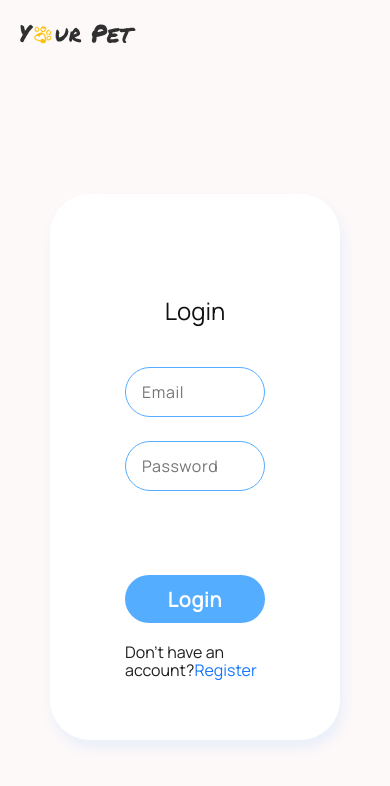
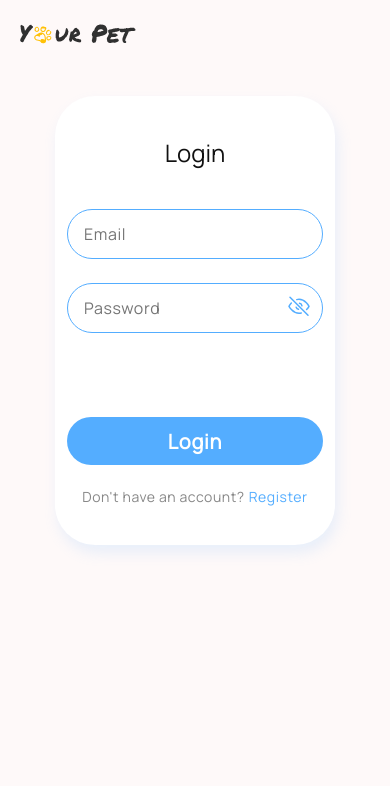
Before and after one commit to VKoshovec/gr05-yourpet-frontend, a React (Create React App) app: page /login in a window 390 px wide. Shown: the top 786 px of the page. Built offline with nearby package versions, Linux system fonts and the light colour scheme; some icons are missing.

Commit message:
add tablet styles and Toast Container

```diff
--- a/src/components/App.jsx
+++ b/src/components/App.jsx
@@ -1,8 +1,24 @@
 import Router from './Router.jsx';
+import { ToastContainer } from 'react-toastify';
+import 'react-toastify/dist/ReactToastify.css';
 
 const App = () => {
   return (
-    <Router />
+    <>
+      <Router />
+      <ToastContainer
+        position="top-right"
+        autoClose={500}
+        hideProgressBar={false}
+        newestOnTop={false}
+        closeOnClick
+        rtl={false}
+        pauseOnFocusLoss
+        draggable
+        pauseOnHover
+        theme="light"
+      />
+    </>
   );
 };
 
--- a/src/components/Forms/LoginForm.jsx
+++ b/src/components/Forms/LoginForm.jsx
@@ -51,12 +51,13 @@ export const LoginForm = () => {
                   name="password"
                   type="password"
                   placeholder="Password"
+                  isShow
                 />
               </div>
               <MainButton>Login</MainButton>
-              <div className="singin__link--wrap">
+              <div className={css.singinLinkWrap}>
                 Don't have an account?
-                <Link className="singIn__link" to="/register">
+                <Link className={css.singinLink} to="/register">
                   Register
                 </Link>
               </div>
--- a/src/components/Forms/LoginForm.module.scss
+++ b/src/components/Forms/LoginForm.module.scss
@@ -1,22 +1,21 @@
 @import "./src/styles/mixins/media";
 
 .authWrapper {
-  width: 608px;
+  width: 280px;
   height: 100%;
-  margin: 82px auto 0;
+  margin: 48px auto 0;
 }
 .auth_form_wrap {
   display: flex;
   align-items: center;
   flex-direction: column;
-  padding: 60px 75px;
+  padding: 40px 12px;
   background-color: #fff;
-  margin-top: 64px;
   border-radius: 40px;
   box-shadow: 3px 8px 14px rgba(136, 198, 253, 0.19);
 }
 .authFormTitle {
-  margin: 40px 0;
+  margin: 0 0 40px;
   font-size: 24px;
   font-weight: 500;
   line-height: 1.375;
@@ -30,8 +29,58 @@
 }
 .authItem {
   display: inline-flex;
+  position: relative;
   padding: 0;
   vertical-align: top;
   width: 100%;
   margin-bottom: 24px;
 }
+.singinLinkWrap {
+  display: flex;
+  justify-content: center;
+  align-items: center;
+  font-size: 14px;
+  line-height: 1.14;
+  letter-spacing: 0.04em;
+  color: #888888;
+}
+.singinLink {
+  display: inline-block;
+  position: relative;
+  margin-left: 4px;
+  font-family: inherit;
+  text-decoration: none;
+  background: transparent;
+  color: #54ADFF;
+  cursor: pointer;
+  transition: color 300ms ease-in-out;
+}
+.singinLink::after {
+  content: '';
+  display: inline-block;
+  position: absolute;
+  bottom: 2px;
+  left: 0;
+  width: 100%;
+  opacity: 0.5;
+  border-bottom: 1px solid #54ADFF;
+  transform: scaleX(0);
+  transition: transform 300ms ease-in-out;
+}
+.singinLink:hover:after {
+  transform: scaleX(1);
+}
+
+@include tabletAndDesktop {
+  .authWrapper {
+    width: 608px;
+    margin: 82px auto 0;
+  }
+  .auth_form_wrap {
+    padding: 60px 75px;
+  }
+  .authFormTitle {
+    font-size: 36px;
+    line-height: 1.36;
+  }
+}
--- a/src/components/Router.jsx
+++ b/src/components/Router.jsx
@@ -31,7 +31,7 @@ const Router = () => {
     <BrowserRouter>
       <Routes>
         <Route path="/" element={<SharedLayout />}>
-        <Route index element={<Navigate to="/notices" replace />} />
+          <Route index element={<Navigate to="/notices" replace />} />
           <Route path="/main" element={<MainPage />} />
           <Route path="/news" element={<NewsPage />} />
           <Route path="/notices" element={<NoticesPage />} />
--- a/src/components/buttons/MainButton.module.scss
+++ b/src/components/buttons/MainButton.module.scss
@@ -6,7 +6,7 @@
   align-items: center;
   justify-content: center;
   text-decoration: none;
-  margin: 60px auto 20px;
+  margin: 60px auto 24px;
   padding: 10.5px 16px;
   font-size: 20px;
   font-weight: 600;
@@ -20,8 +20,10 @@
   color: #fff;
   background-color: #54ADFF;
   cursor: pointer;
-  transition: all 300ms cubic-bezier(0, 0, 0.2, 1);
+  transition: background-color 300ms cubic-bezier(0, 0, 0.2, 1),
+  color 300ms cubic-bezier(0, 0, 0.2, 1);
 }
 .main__button:hover {
-    background-color: #303f9f;
+    color: #54ADFF;
+    background-color: rgba(140, 200, 253, 0.44);;
   }
--- a/src/components/fields/baseInput.jsx
+++ b/src/components/fields/baseInput.jsx
@@ -1,18 +1,37 @@
+import { useState } from 'react';
 import { nanoid } from 'nanoid';
+import { ReactComponent as EyeClosed } from '../assets/images/icon/eye-closed.svg';
+import { ReactComponent as EyeOpen } from '../assets/images/icon/eye-open.svg';
 
 import css from './baseinput.module.scss';
 
-export default function BaseInput({ name, type, placeholder = 'text' }) {
+export default function BaseInput({
+  name,
+  type,
+  placeholder = 'text',
+  isShow,
+}) {
   const id = nanoid();
+  const [showPassword, setShowPassword] = useState(false);
+
+  const handleShowPassword = () => {
+    setShowPassword(!showPassword);
+  };
+
   return (
     <>
       <input
         id={id}
         className={css.authInput}
-        type={type}
+        type={showPassword ? 'text' : type}
         name={name}
         placeholder={placeholder}
       />
+      {isShow && (
+        <div className={css.authInputIsShow} onClick={handleShowPassword}>
+          {showPassword ? <EyeOpen /> : <EyeClosed />}
+        </div>
+      )}
     </>
   );
 }
--- a/src/components/fields/baseinput.module.scss
+++ b/src/components/fields/baseinput.module.scss
@@ -11,3 +11,10 @@
   outline: none;
   transition: border-color 300ms cubic-bezier(0, 0, 0.2, 1) 0ms;
 }
+.authInputIsShow {
+  position: absolute;
+  right: 0;
+  top: 50%;
+  transform: translate(-50%, -50%);
+  cursor: pointer;
+}
```
Also changed, not shown: src/redux/auth/operations.js (line endings or trailing spaces).
